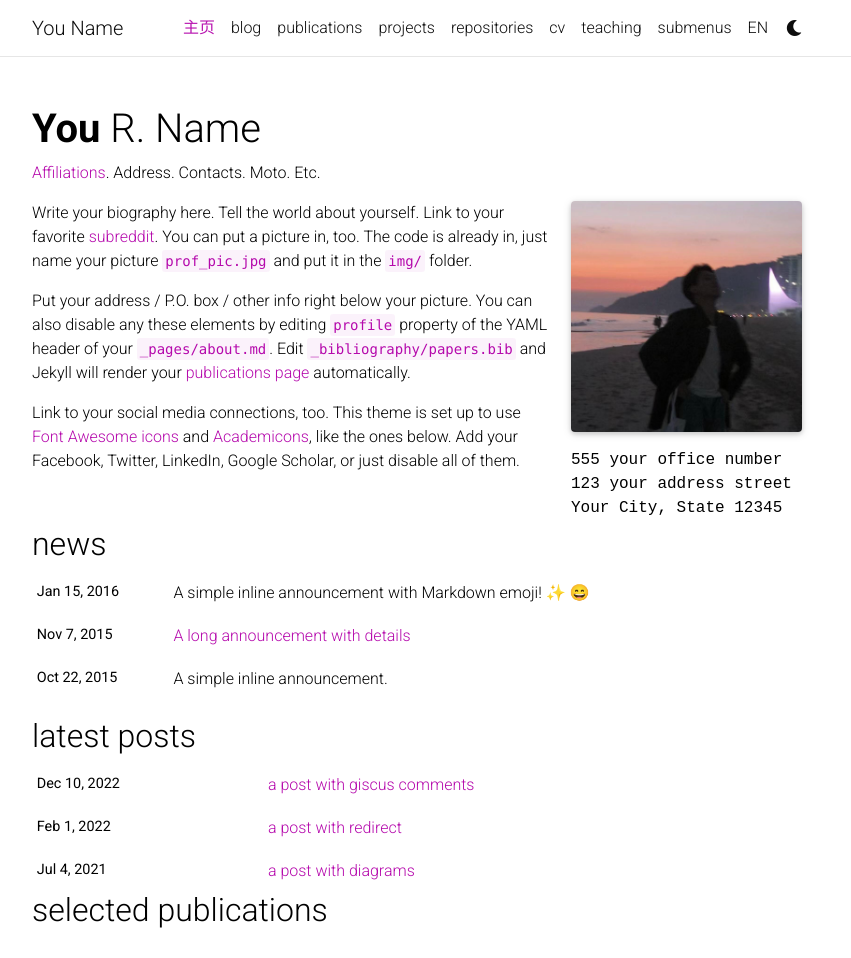
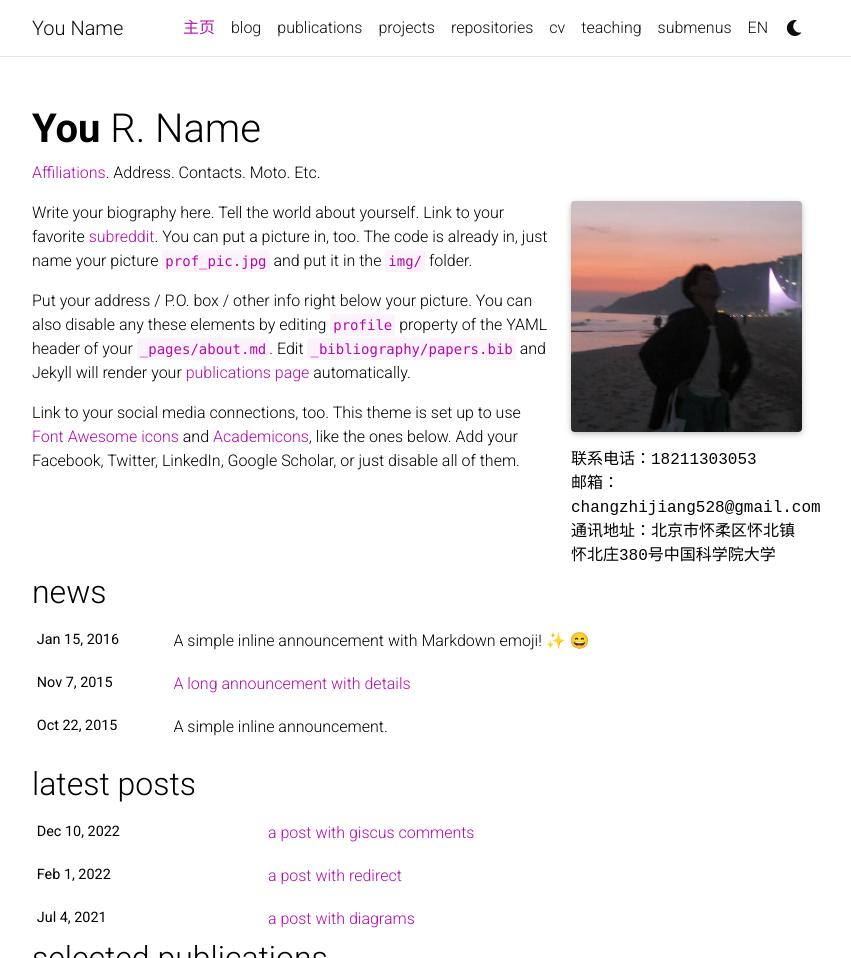
Before and after one commit to czz-naoc/czz-naoc.github.io, a Jekyll site: the page built from _pages/about.md, in a window 1280 px wide and 1295 px high, cut to the strip 0-958 px from the top of the window. Shown: the whole strip, without its empty margins (223-1074 px from the left). Built offline with Jekyll 4.4.1, drawn with Linux system fonts in a browser that asks for light colours; full-size pictures stand in for the smaller copies a plugin makes; emoji names are drawn with the system emoji font; comment, search, counter and statistics services are not loaded; a style sheet for code colours, icons or effects is not loaded.

Commit message:
Update about.md

```diff
--- a/_pages/about.md
+++ b/_pages/about.md
@@ -11,9 +11,9 @@ profile:
   image: jcz.jpg
   image_circular: false # crops the image to make it circular
   address: >
-    <p>555 your office number</p>
-    <p>123 your address street</p>
-    <p>Your City, State 12345</p>
+    <p>联系电话：18211303053</p>
+    <p>邮箱：changzhijiang528@gmail.com</p>
+    <p>通讯地址：北京市怀柔区怀北镇怀北庄380号中国科学院大学</p>
 
 news: true  # includes a list of news items
 latest_posts: true  # includes a list of the newest posts
```
